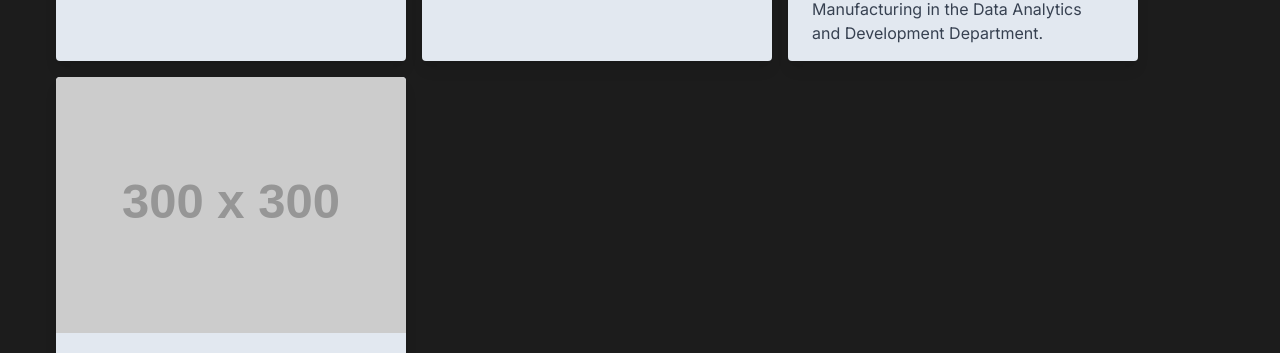
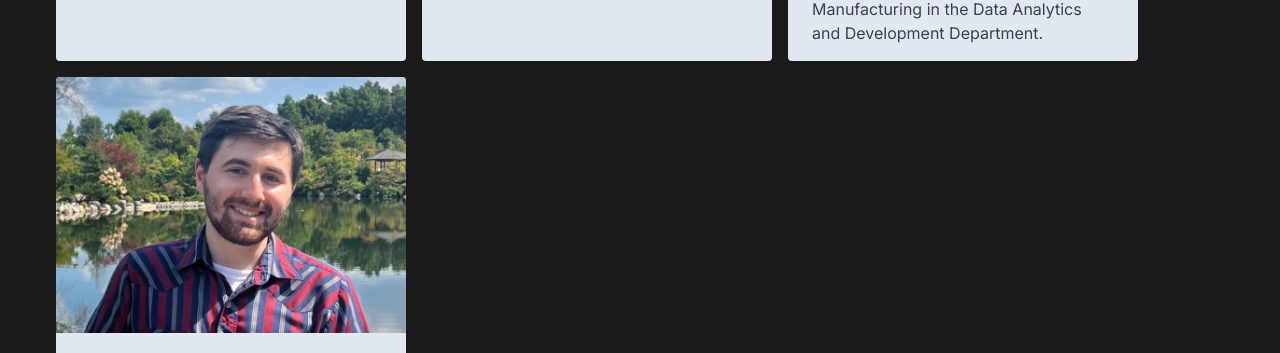
Before and after one commit to Susmita-Rani-Ghosh/CSC4710, a Next.js app: page /authors in a window 1280 px wide. Shown: the part 599-952 px from the top of the page. Built offline with nearby package versions, Linux system fonts and the light colour scheme.

Commit message:
added nathan to authors

```diff
--- a/src/app/authors/page.tsx
+++ b/src/app/authors/page.tsx
@@ -21,7 +21,11 @@ export default function Authors() {
           description="I am a senior at Wayne State University, majoring in Computer Science with a minor in Statistics. I have a strong passion for engaging in software development projects. Additionally, I am currently a co-op at American Axle Manufacturing in the Data Analytics and Development Department."
           image="/img/mohammad.jpg"
         />
-        <Card title="Author 4" description="Description 4" />
+        <Card
+          title="Nathan Race"
+          description="Hi I'm Nathan, a Senior at Wayne State University studying Computer Science and Mathematics. I'm also very passionate about improving accessibility in digital design!"
+          image="/img/nathan.jpg"
+        />
       </div>
     </div>
   );
```
Also changed, not shown: public/img/nathan.jpg (added), 1 other file (tests, documents, lock files or other folders).
